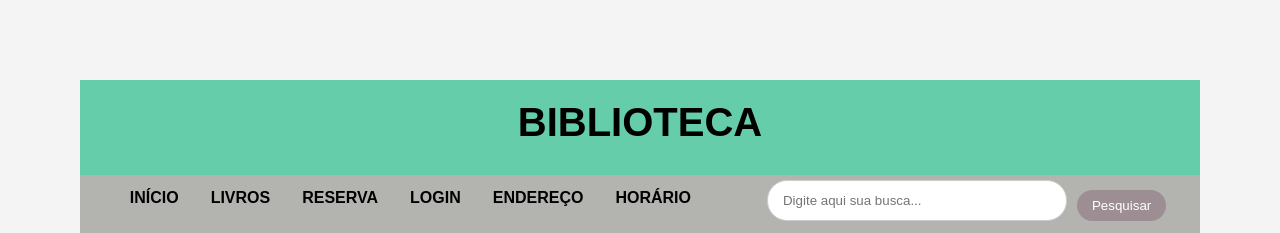
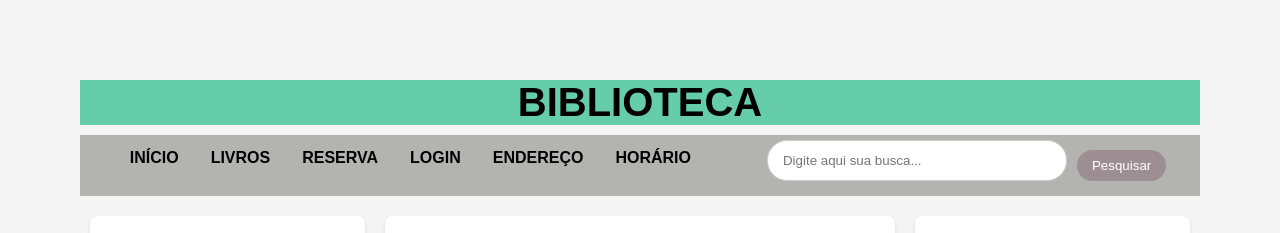
Before and after one commit to jenniferreislim-create/biblioteca, a plain HTML site: page index.html in a window 1280 px wide. Shown: the top 233 px of the page. Drawn offline with Linux system fonts and the light colour scheme.

Commit message:
Update index.html

```diff
--- a/index.html
+++ b/index.html
@@ -23,7 +23,7 @@
         }
         * { box-sizing: border-box; margin: 0; padding: 0; }
         body { font-family: Arial, sans-serif; background-color: var(--cor-fundo); padding: 80px; }
-        header { background: var(--cor-header); padding: 20px; text-align: center; }
+        header { background: var(--cor-header); text-align: center; }
         header h1 { color: black; font-size: 2.5em; margin-bottom: 10px; text-align: center; }
         #frmBusca { margin-bottom: 15px; display: flex; justify-content: center; gap: 10px; }
         #frmBusca input[type="text"] { padding: 8px 15px; border: 1px solid #ccc; border-radius: 20px; width: 300px; }
```
